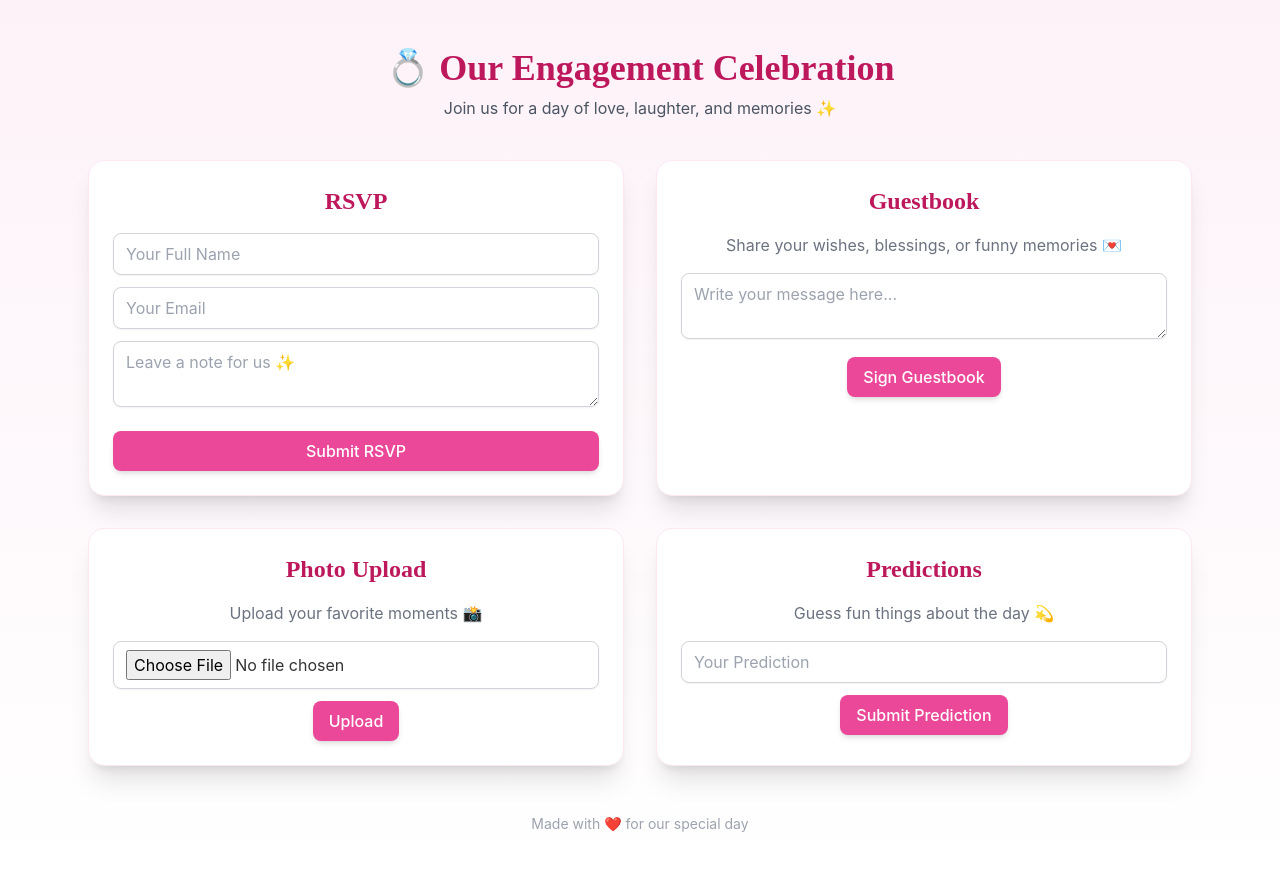
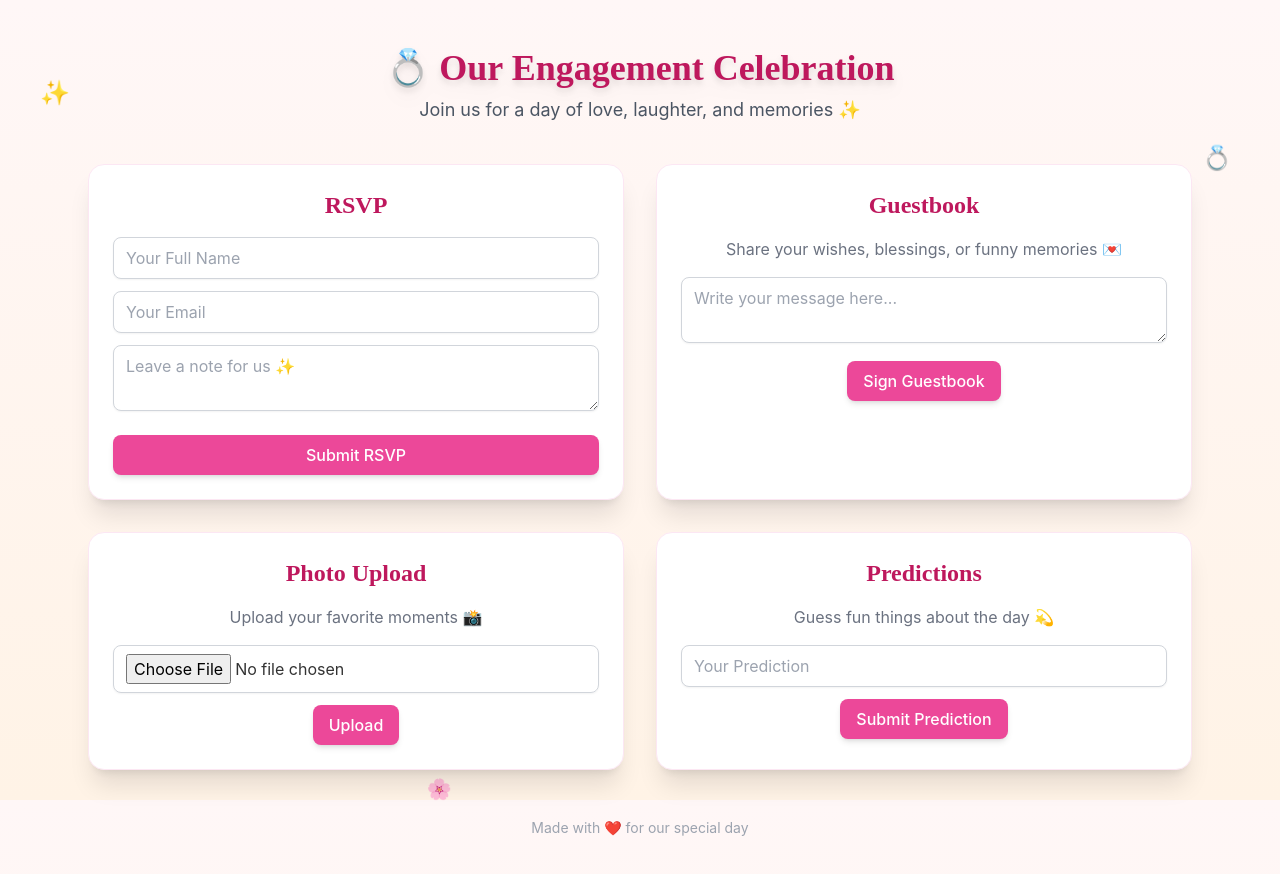
Before and after one commit to mraaziqp/wedding-invite-starter, a React (Vite) app: page / in a window 1280 px wide. Shown: the top 874 px of the page. Built offline with nearby package versions, Linux system fonts and the light colour scheme.

Commit message:
Update App.jsx

```diff
--- a/src/App.jsx
+++ b/src/App.jsx
@@ -3,21 +3,46 @@ import { Card, CardContent } from "./components/ui/card";
 import { Button } from "./components/ui/button";
 import { Input } from "./components/ui/input";
 import { Textarea } from "./components/ui/textarea";
+import { motion } from "framer-motion";
 
 export default function App() {
   return (
-    <div className="min-h-screen bg-gradient-to-b from-pink-50 to-white flex flex-col items-center py-12">
+    <div className="relative min-h-screen flex flex-col items-center py-12 overflow-hidden">
+      {/* Floating Sparkles */}
+      <motion.div
+        className="absolute top-20 left-10 text-2xl"
+        animate={{ y: [0, -15, 0] }}
+        transition={{ repeat: Infinity, duration: 3 }}
+      >
+        ✨
+      </motion.div>
+      <motion.div
+        className="absolute top-40 right-12 text-2xl"
+        animate={{ y: [0, -20, 0] }}
+        transition={{ repeat: Infinity, duration: 4 }}
+      >
+        💍
+      </motion.div>
+      <motion.div
+        className="absolute bottom-20 left-1/3 text-xl"
+        animate={{ y: [0, -10, 0] }}
+        transition={{ repeat: Infinity, duration: 5 }}
+      >
+        🌸
+      </motion.div>
+
       {/* Header */}
-      <header className="mb-10 text-center">
-        <h1 className="text-4xl font-extrabold text-pink-700">
+      <header className="mb-10 text-center relative z-10">
+        <h1 className="text-4xl font-extrabold text-pink-700 drop-shadow-lg">
           💍 Our Engagement Celebration
         </h1>
-        <p className="text-gray-600 mt-2">
+        <p className="text-gray-600 mt-2 text-lg">
           Join us for a day of love, laughter, and memories ✨
         </p>
       </header>
 
-      <div className="grid grid-cols-1 md:grid-cols-2 lg:grid-cols-2 gap-8 max-w-6xl w-full px-6">
+      {/* Content Grid */}
+      <div className="grid grid-cols-1 md:grid-cols-2 lg:grid-cols-2 gap-8 max-w-6xl w-full px-6 relative z-10">
         {/* RSVP Section */}
         <Card className="shadow-xl border border-pink-100 rounded-2xl">
           <CardContent className="p-6 text-center">
@@ -26,7 +51,9 @@ export default function App() {
               <Input placeholder="Your Full Name" />
               <Input placeholder="Your Email" type="email" />
               <Textarea placeholder="Leave a note for us ✨" />
-              <Button type="submit" className="mt-3">Submit RSVP</Button>
+              <Button type="submit" className="mt-3">
+                Submit RSVP
+              </Button>
             </form>
           </CardContent>
         </Card>
@@ -69,7 +96,7 @@ export default function App() {
       </div>
 
       {/* Footer */}
-      <footer className="mt-12 text-center text-sm text-gray-400">
+      <footer className="mt-12 text-center text-sm text-gray-400 relative z-10">
         Made with ❤️ for our special day
       </footer>
     </div>
```
